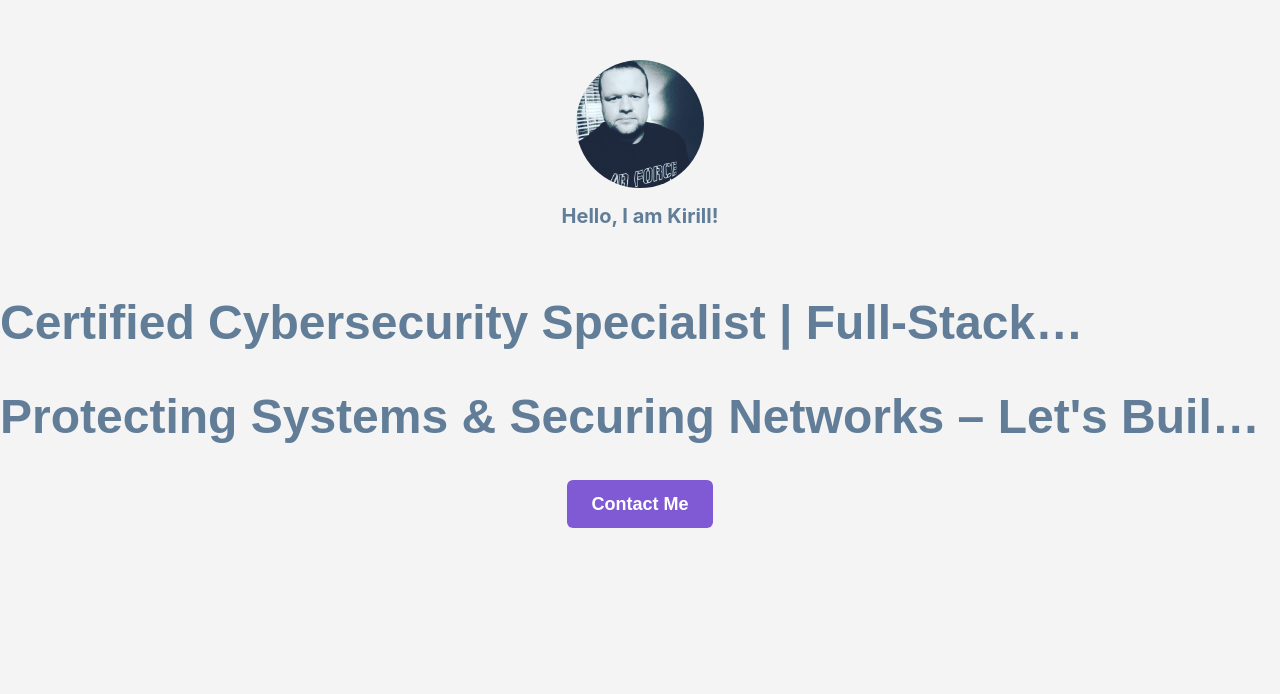
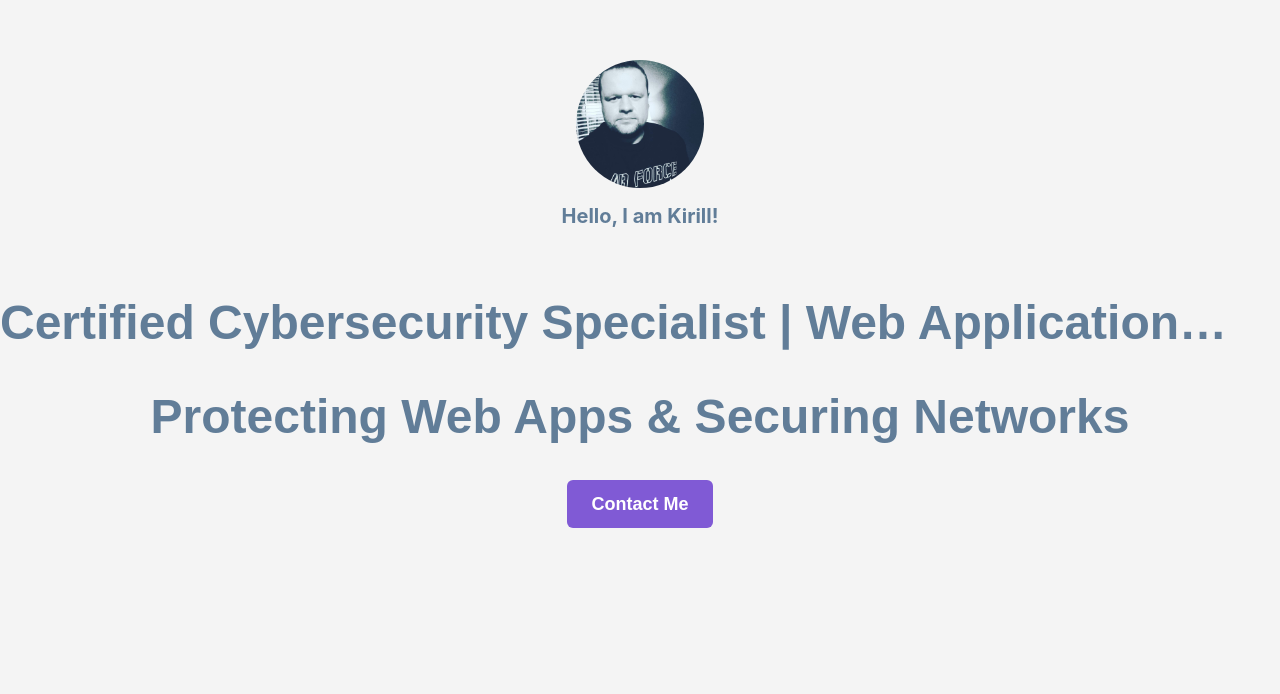
Before and after one commit to Kirill777-web/FullStack-WebDev-Portfolio, a React (Create React App) app: page / in a window 1280 px wide. Shown: the part 106-800 px from the top of the page. Built offline with nearby package versions, Linux system fonts and the light colour scheme; no server answers.

Commit message:
Update LandingSection.js
bio changes

```diff
--- a/src/components/LandingSection.js
+++ b/src/components/LandingSection.js
@@ -6,8 +6,9 @@ import { Button } from '@chakra-ui/react';
 import { Link } from 'react-scroll';
 
 const greeting = 'Hello, I am Kirill!';
-const bio1 = 'Certified Cybersecurity Specialist | Full-Stack Developer';
-const bio2 = "Protecting Systems & Securing Networks – Let's Build Something Safe!";
+const bio1 = 'Certified Cybersecurity Specialist | Web Application Pentester';
+const bio2 = 'Protecting Web Apps & Securing Networks';
+
 
 const LandingSection = () => (
   <FullScreenSection
```
